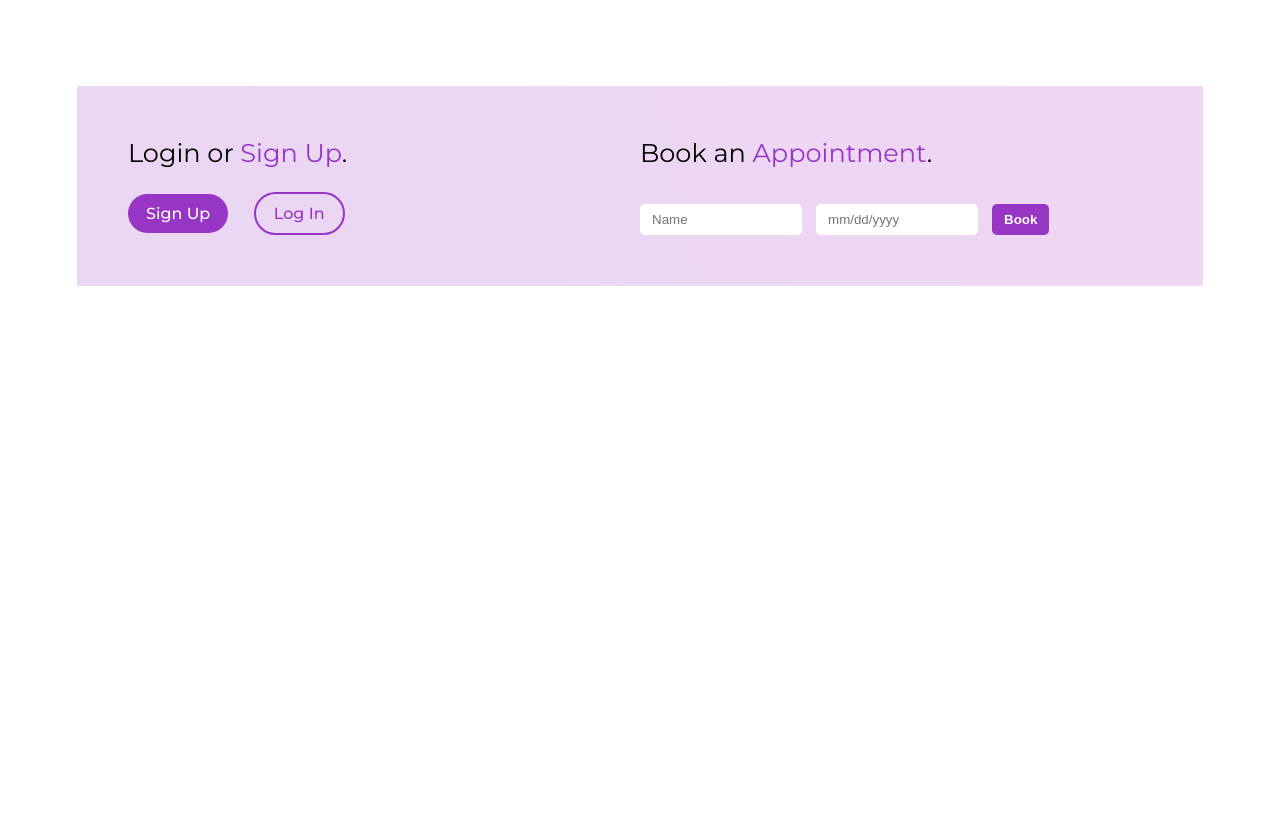
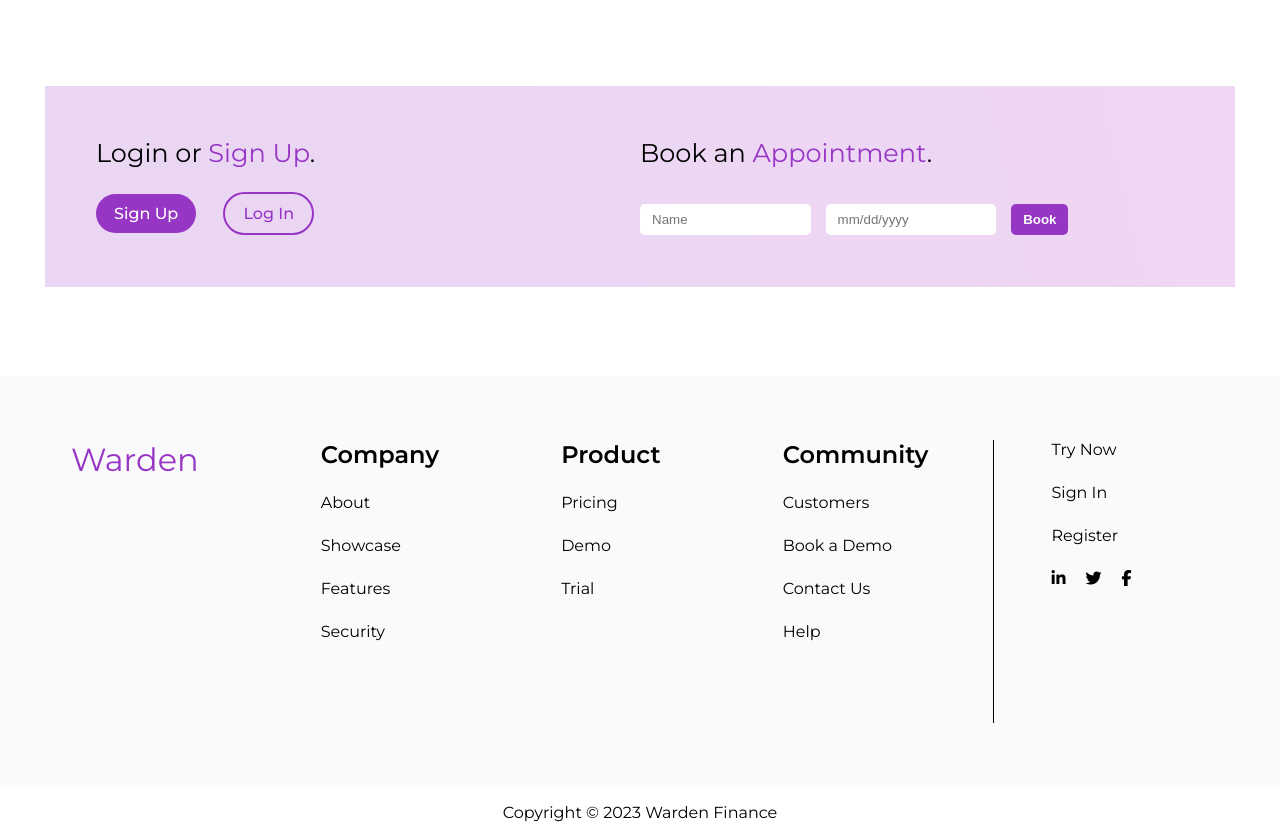
Before and after one commit to joeschueren/warden-frontend, a React (Create React App) app: page / in a window 1280 px wide. Shown: the part 1240-2078 px from the top of the page. Before the commit the page ends 1616 px from the top, so only its background shows below. Built offline with nearby package versions, Linux system fonts and the light colour scheme.

Commit message:
added footer section and corresponding tests

```diff
--- a/src/components/App.js
+++ b/src/components/App.js
@@ -2,6 +2,7 @@ import Navbar from "./Navbar/Navbar";
 import Landing from "./Landing/Landing";
 import Overview from "./Overview/Overview";
 import Booking from "./Booking/Booking";
+import Footer from "./Footer/Footer"
 
 function App() {
   return (
@@ -10,6 +11,7 @@ function App() {
       <Landing/>
       <Overview/>
       <Booking/>
+      <Footer/>
     </div>
   );
 }
--- a/src/components/Booking/Booking.css
+++ b/src/components/Booking/Booking.css
@@ -3,7 +3,7 @@
 .booking-div{
     display: flex;
     flex-direction: row;
-    width: 80%;
+    width: 85%;
     padding: 4%;
     padding-top: 2%;
     background: linear-gradient(77deg, rgba(151,53,196,0.2) 37%, rgba(180,53,196,0.2) 100%);
--- /dev/null
+++ b/src/components/Footer/Footer.css
@@ -0,0 +1,75 @@
+@import "../../globals.css";
+
+.footer-container{
+    padding: 5%;
+    background-color: #fafafc;
+    display: flex;
+    flex-direction: row;
+    justify-content: space-evenly;
+}
+
+.heading-text{
+    font-size: 2rem;
+    color: var(--main-color);
+}
+
+.footer-heading{
+    padding-right: 5%;
+}
+
+.footer-about, .footer-login{
+    display: flex;
+    flex-direction: column;
+    padding: 5%;
+    padding-top: 0px;
+}
+
+.section-title{
+    font-size: 1.5rem;
+    margin-bottom: 1.5rem;
+    font-weight: 600;
+}
+
+.footer-link{
+    margin-bottom: 1.5rem;
+}
+
+.login-container{
+    padding: 5%;
+    padding-bottom: 0px;
+}
+
+.footer-login{
+    border-left: 1px solid black;
+}
+
+.fa-brands{
+    padding-right: 20px;
+}
+
+.copyright{
+    text-align: center;
+}
+
+@media(max-width: 1024px){
+    .footer-container{
+        flex-basis: 50%;
+        flex-wrap: wrap;
+        justify-content: center;
+        text-align: center;
+    }
+
+    .footer-heading{
+        padding-right: 0px;
+        padding-bottom: 5%;
+        flex-basis: 100%;
+    }
+
+    .footer-login{
+        border: none;
+    }
+
+    .fa-brands{
+        padding: 10px;
+    }
+}
--- /dev/null
+++ b/src/components/Footer/Footer.tsx
@@ -0,0 +1,48 @@
+import React from "react";
+import "./Footer.css";
+
+const Footer: React.FC = () =>{
+    return(
+    <div>
+        <div data-testid="footer" className="footer-container">
+            <div className="footer-heading">
+                <span className="heading-text">Warden</span>
+            </div>
+            <div className="footer-about">
+                <span className="section-title">Company</span>
+                <a href="" className="footer-link">About</a>
+                <a href="" className="footer-link">Showcase</a>
+                <a href="" className="footer-link">Features</a>
+                <a href="" className="footer-link">Security</a>
+            </div>
+            <div className="footer-about">
+                <span className="section-title">Product</span>
+                <a href=""className="footer-link">Pricing</a>
+                <a href="" className="footer-link">Demo</a>
+                <a href="" className="footer-link">Trial</a>
+            </div>
+            <div className="footer-about">
+                <span className="section-title">Community</span>
+                <a href="" className="footer-link">Customers</a>
+                <a href="" className="footer-link">Book a Demo</a>
+                <a href="" className="footer-link">Contact Us</a>
+                <a href="" className="footer-link">Help</a>
+            </div>
+            <div className="footer-login">
+                    <a href="" className="footer-link">Try Now</a>
+                    <a href="" className="footer-link">Sign In</a>
+                    <a href="" className="footer-link">Register</a>
+                    <div className="socials-container">
+                        <a href=""><i className="fa-brands fa-linkedin-in"></i></a>
+                        <a href=""><i className="fa-brands fa-twitter"></i></a>
+                        <a href=""><i className="fa-brands fa-facebook-f"></i></a>
+                    </div>
+            </div>
+        </div>
+        <div data-testid="copyright" className="copyright">
+            <p>Copyright &copy; 2023 Warden Finance</p>
+        </div>
+    </div>);
+}
+
+export default Footer;
```
Also changed, not shown: 1 other file (tests, documents, lock files or other folders).
